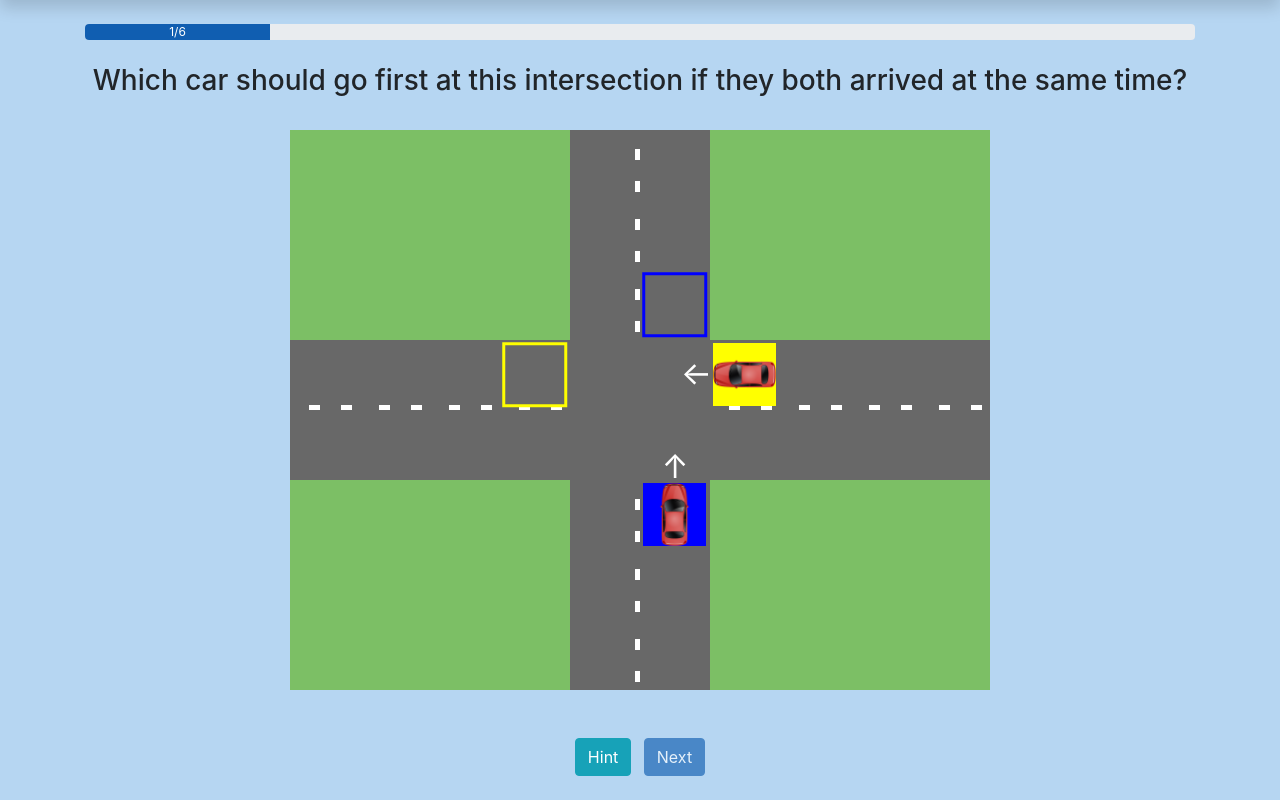
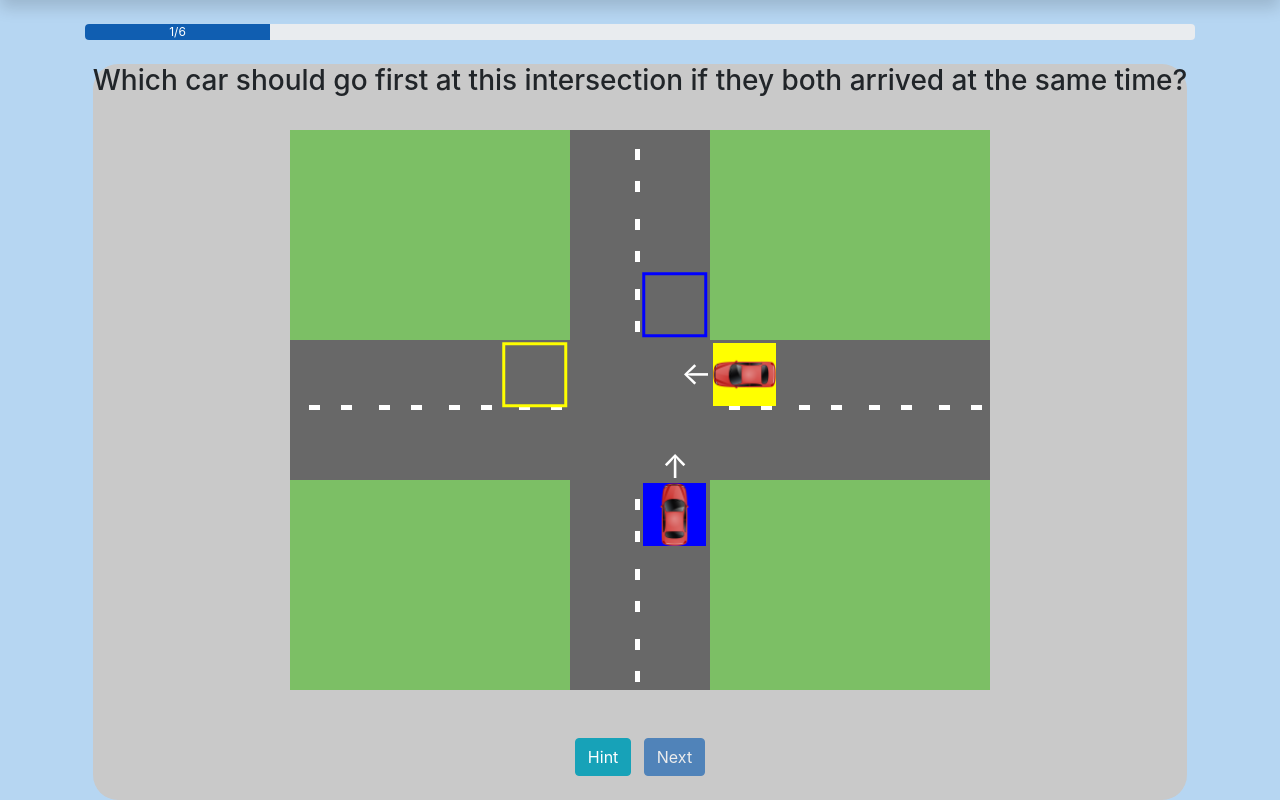
Before and after one commit to Chinmay-Garg/Right-of-Way, a Flask app: page /quiz/1 in a window 1280 px wide. Shown: the part 56-856 px from the top of the page. Run offline with Flask 2, Linux system fonts and the light colour scheme; some libraries are stand-ins or nearby versions.

Commit message:
Added gray cards and proper spacing to both learning and quiz portions, updated broken video source links, updated CSS files accordingly.

```diff
--- a/Rules of the Road/static/main.css
+++ b/Rules of the Road/static/main.css
@@ -57,6 +57,10 @@ a {
     font-size: 20px;
 }
 
+.bottomPad {
+    margin-bottom: 30px;
+}
+
 .leftPad {
     padding-left: 15px;
 }
@@ -77,9 +81,8 @@ a {
 }
 
 .grayFeature {
-    background-color: #ECE9E9;
+    background-color: #c9c9c9;
     border-radius: 25px;
-    padding: 5px;
 }
 
 .grayText {
--- a/Rules of the Road/templates/quiz_page.html
+++ b/Rules of the Road/templates/quiz_page.html
@@ -10,7 +10,7 @@
 		<div class="progress-bar" role="progressbar" style="width: 0%" aria-valuenow="25" aria-valuemin="0" aria-valuemax="100"></div>
 	</div>
 
-	<div class="quiz-container mt-4">
+	<div class="quiz-container mt-4 grayFeature">
 
 		<h3>{{questions.prompt}}</h3>
 		<div class="terrain mt-4"></div>
```
Also changed, not shown: Rules of the Road/templates/learning_page.html (+4 -4 lines).
